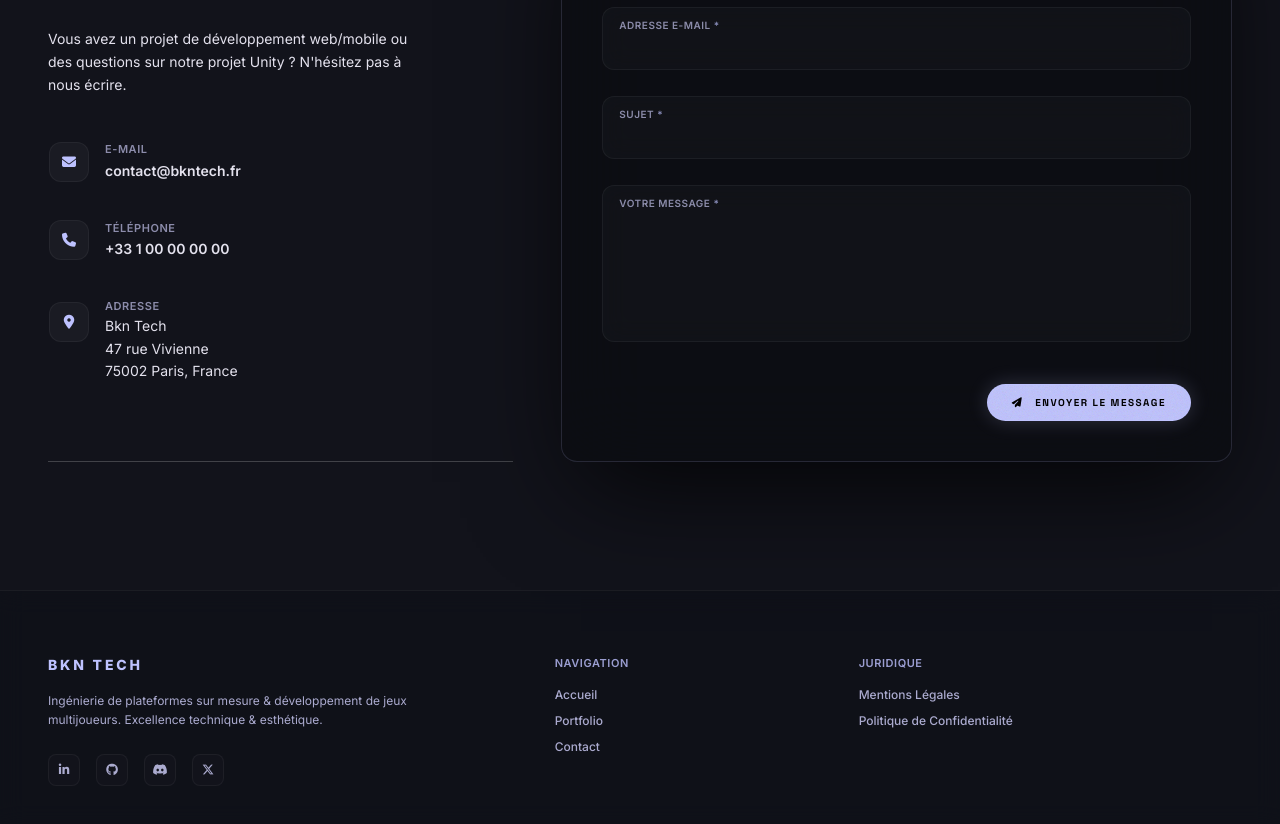
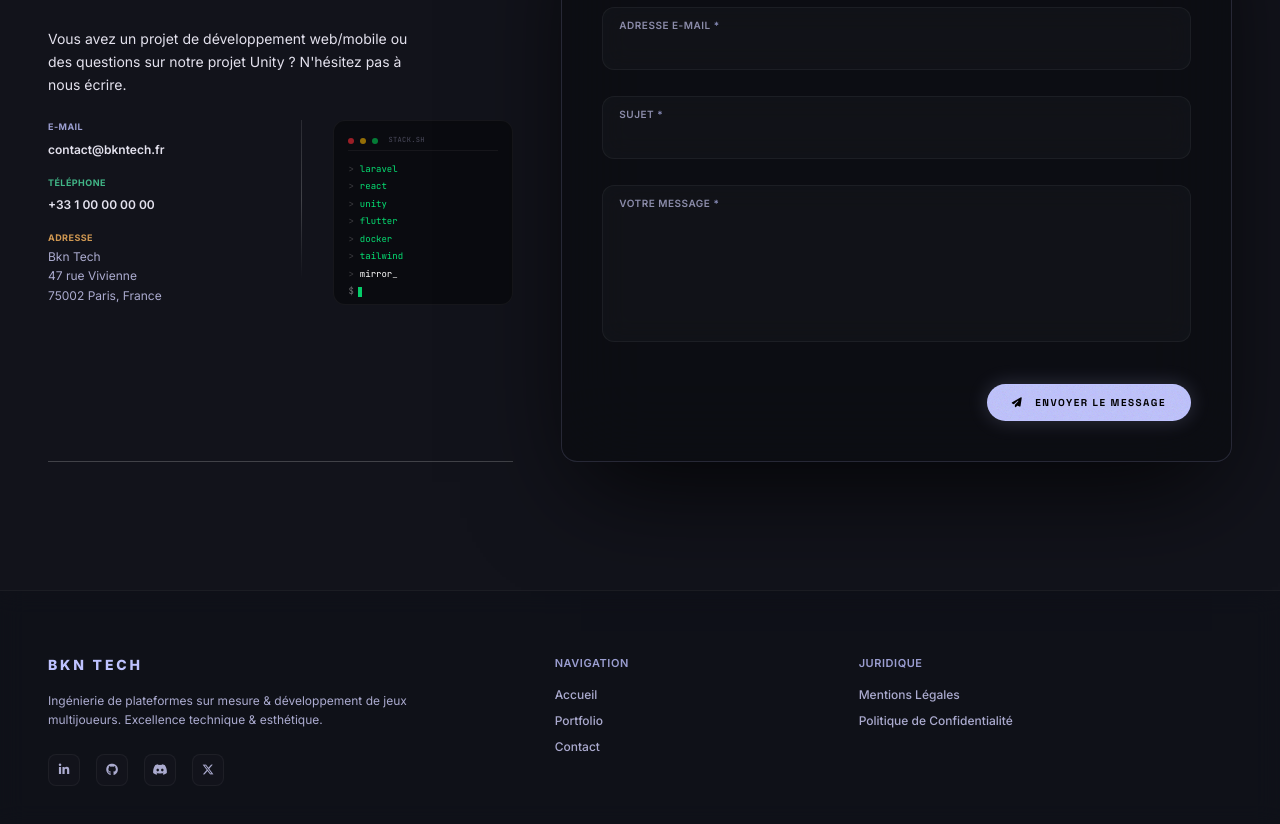
Before and after one commit to xhuriken/bkntechwebsite, a React (Vite) app: page / in a window 1280 px wide. Shown: the part 900-1724 px from the top of the page. Built offline with nearby package versions, Linux system fonts and the light colour scheme.

Commit message:
design: implement double panel contact section with interactive typing terminal stack, elevate Vacuum Protocol to featured project with CTAs, and custom style chrome selectors and badges in devlog

```diff
--- a/src/components/ContactForm.jsx
+++ b/src/components/ContactForm.jsx
@@ -30,6 +30,35 @@ async function solveChallenge(salt) {
     // Safety break to prevent freeze (though complexity 3 takes ~10-100ms)
     if (nonce > 50000) return { nonce, hash };
   }
+}
+
+/**
+ * A dynamic typing effect terminal list of technologies
+ */
+function TerminalList() {
+  const stack = ['laravel', 'react', 'unity', 'flutter', 'docker', 'tailwind', 'mirror'];
+  const [index, setIndex] = useState(0);
+
+  useEffect(() => {
+    const interval = setInterval(() => {
+      setIndex(prev => (prev + 1) % (stack.length + 3)); // +3 to pause at the end before loop reset
+    }, 900);
+    return () => clearInterval(interval);
+  }, []);
+
+  return (
+    <div className="flex flex-col gap-1 font-mono text-[9px] text-green-400">
+      {stack.slice(0, index + 1).map((item, idx) => (
+        <div key={idx} className="flex items-center gap-1.5">
+          <span className="text-white/20">&gt;</span>
+          <span className={idx === index ? "text-white" : ""}>
+            {item}
+            {idx === index && <span className="animate-pulse">_</span>}
+          </span>
+        </div>
+      ))}
+    </div>
+  );
 }
 
 export default function ContactForm() {
@@ -99,20 +128,21 @@ export default function ContactForm() {
       const salt = formData.email + Date.now();
       const powResult = await solveChallenge(salt);
 
-      setStatus('sending');
-      setStatusMessage("Envoi en cours...");
+      setStatusMessage("Envoi du message...");
 
-      // 2. Send payload to serverless route
+      // 2. Send request to endpoint
       const response = await fetch('/api/contact', {
         method: 'POST',
-        headers: { 'Content-Type': 'application/json' },
+        headers: {
+          'Content-Type': 'application/json'
+        },
         body: JSON.stringify({
           ...formData,
-          pow: powResult
+          powNonce: powResult.nonce,
+          powHash: powResult.hash,
+          powSalt: salt
         })
       });
-
-      const data = await response.json();
 
       if (response.ok) {
         setStatus('success');
@@ -124,13 +154,14 @@ export default function ContactForm() {
           bkn_website_bot_trap: ''
         });
       } else {
+        const errorData = await response.json();
         setStatus('error');
-        setStatusMessage(data.error || "Une erreur est survenue lors de l'envoi.");
+        setStatusMessage(errorData.error || "Une erreur est survenue lors de l'envoi.");
       }
     } catch (err) {
       console.error(err);
       setStatus('error');
-      setStatusMessage("Impossible de joindre le serveur de messagerie.");
+      setStatusMessage("Erreur de connexion avec le serveur.");
     }
   };
 
@@ -154,66 +185,70 @@ export default function ContactForm() {
               <span className="bg-gradient-to-r from-primary via-secondary to-tertiary bg-clip-text text-transparent">Ensemble</span>
             </h2>
 
-            <p className="text-on-surface text-sm font-normal leading-relaxed max-w-sm mb-8">
+            <p className="text-on-surface text-sm font-normal leading-relaxed max-w-sm mb-6">
               Vous avez un projet de développement web/mobile ou des questions sur notre projet Unity ? N'hésitez pas à nous écrire.
             </p>
 
-            {/* Obfuscated Contact Information Pins with Hover Actions */}
-            <div className="flex flex-col gap-3 items-start -mx-3">
-              {/* E-mail Pin */}
-              <motion.a
+            {/* Double Panel Layout with vertical separation */}
+            <div className="grid grid-cols-1 sm:grid-cols-12 gap-6 mt-6">
+              {/* Left Panel: Minimal details */}
+              <div className="sm:col-span-6 flex flex-col gap-4 justify-center pr-2">
+                <div className="group">
+                  <div className="text-[9px] font-sans font-bold uppercase tracking-wider text-primary/80 mb-0.5">E-mail</div>
+                  <a
                     href={`mailto:${emailText}`}
-                whileHover={{ x: 4 }}
-                className="flex items-center gap-4 p-3 rounded-2xl bg-transparent border border-transparent hover:bg-white/[0.03] hover:border-white/5 transition-all duration-300 group cursor-pointer"
+                    className="text-xs font-semibold text-on-surface hover:text-white transition-colors duration-200"
                   >
-                <div className="w-10 h-10 rounded-xl bg-surface-container-low border border-white/5 flex items-center justify-center text-primary group-hover:scale-105 group-hover:border-primary/45 group-hover:text-white transition-all duration-300">
-                  <i className="fa-solid fa-envelope text-sm"></i>
+                    {emailText || 'contact [at] bkntech.fr'}
+                  </a>
                 </div>
-                <div>
-                  <div className="text-[11px] font-sans font-semibold uppercase tracking-wider text-on-surface-variant/80 group-hover:text-primary transition-colors">E-mail</div>
-                  <span className="text-sm font-semibold text-on-surface group-hover:text-white transition-colors">
-                    {emailText || 'contact [at] bkntech.fr'}
-                  </span>
+
+                <div className="group">
+                  <div className="text-[9px] font-sans font-bold uppercase tracking-wider text-secondary/80 mb-0.5">Téléphone</div>
+                  <a
+                    href={`tel:${phoneText.replace(/\s/g, '')}`}
+                    className="text-xs font-semibold text-on-surface hover:text-white transition-colors duration-200"
+                  >
+                    {phoneText || '+33 1 00 00 00 00'}
+                  </a>
                 </div>
-              </motion.a>
 
-              {/* Téléphone Pin */}
-              <motion.a
-                href={`tel:${phoneText.replace(/\s/g, '')}`}
-                whileHover={{ x: 4 }}
-                className="flex items-center gap-4 p-3 rounded-2xl bg-transparent border border-transparent hover:bg-white/[0.03] hover:border-white/5 transition-all duration-300 group cursor-pointer"
-              >
-                <div className="w-10 h-10 rounded-xl bg-surface-container-low border border-white/5 flex items-center justify-center text-primary group-hover:scale-105 group-hover:border-primary/45 group-hover:text-white transition-all duration-300">
-                  <i className="fa-solid fa-phone text-sm"></i>
-                </div>
-                <div>
-                  <div className="text-[11px] font-sans font-semibold uppercase tracking-wider text-on-surface-variant/80 group-hover:text-primary transition-colors">Téléphone</div>
-                  <span className="text-sm font-semibold text-on-surface group-hover:text-white transition-colors">
-                    {phoneText || '+33 1 00 00 00 00'}
-                  </span>
-                </div>
-              </motion.a>
-
-              {/* Localisation Pin */}
-              <motion.a
+                <div className="group">
+                  <div className="text-[9px] font-sans font-bold uppercase tracking-wider text-tertiary/80 mb-0.5">Adresse</div>
+                  <a
                     href="https://maps.google.com/?q=BKN+Tech+47+rue+Vivienne+75002+Paris"
                     target="_blank"
                     rel="noopener noreferrer"
-                whileHover={{ x: 4 }}
-                className="flex items-start gap-4 p-3 rounded-2xl bg-transparent border border-transparent hover:bg-white/[0.03] hover:border-white/5 transition-all duration-300 group cursor-pointer"
+                    className="text-xs font-normal text-on-surface-variant leading-relaxed hover:text-white transition-colors duration-200 block"
                   >
-                <div className="w-10 h-10 rounded-xl bg-surface-container-low border border-white/5 flex items-center justify-center text-primary mt-1 group-hover:scale-105 group-hover:border-primary/45 group-hover:text-white transition-all duration-300">
-                  <i className="fa-solid fa-location-dot text-sm"></i>
-                </div>
-                <div>
-                  <div className="text-[11px] font-sans font-semibold uppercase tracking-wider text-on-surface-variant/80 group-hover:text-primary transition-colors">Adresse</div>
-                  <div className="text-sm font-normal text-on-surface leading-relaxed group-hover:text-white transition-colors">
                     Bkn Tech<br />
                     47 rue Vivienne<br />
                     75002 Paris, France
+                  </a>
                 </div>
               </div>
-              </motion.a>
+
+              {/* Vertical Divider */}
+              <div className="hidden sm:block sm:col-span-1 justify-self-center w-px h-[160px] bg-gradient-to-b from-white/10 via-white/20 to-transparent" />
+
+              {/* Right Panel: Thin Mini-Terminal */}
+              <div className="sm:col-span-5 flex flex-col justify-stretch">
+                <div className="flex-grow flex flex-col bg-black/40 border border-white/5 rounded-xl p-3.5 font-mono text-[9px] text-green-400 select-none shadow-inner h-[160px] justify-between">
+                  <div className="flex flex-col gap-1.5">
+                    <div className="flex items-center gap-1.5 text-on-surface-variant/40 border-b border-white/5 pb-1 mb-1.5">
+                      <span className="w-1.5 h-1.5 rounded-full bg-red-500/60" />
+                      <span className="w-1.5 h-1.5 rounded-full bg-yellow-500/60" />
+                      <span className="w-1.5 h-1.5 rounded-full bg-green-500/60" />
+                      <span className="text-[7px] uppercase tracking-wider ml-1 text-on-surface-variant/40">stack.sh</span>
+                    </div>
+                    <TerminalList />
+                  </div>
+                  <div className="flex items-center gap-1 mt-1 text-white/40">
+                    <span>$</span>
+                    <span className="w-1 h-2.5 bg-green-400 animate-pulse" />
+                  </div>
+                </div>
+              </div>
             </div>
           </div>
 
--- a/src/pages/Portfolio.jsx
+++ b/src/pages/Portfolio.jsx
@@ -40,7 +40,6 @@ export default function Portfolio() {
   }, []);
 
   const categories = [
-    { key: 'gaming', title: t('portfolio.categories.gaming'), color: 'from-primary/20 to-transparent' },
     { key: 'website', title: t('portfolio.categories.website'), color: 'from-secondary/20 to-transparent' },
     { key: 'ai-agent', title: t('portfolio.categories.ai-agent'), color: 'from-tertiary/20 to-transparent' },
     { key: 'mobile', title: t('portfolio.categories.mobile'), color: 'from-primary/20 to-transparent' }
@@ -103,6 +102,81 @@ export default function Portfolio() {
           animate="visible"
           className="flex flex-col gap-16 md:gap-20"
         >
+          {/* Projet à la une : Vacuum Protocol */}
+          <motion.div
+            variants={sectionVariants}
+            className="w-full bg-surface-container-low/40 backdrop-blur-md border border-white/5 hover:border-primary/10 rounded-2xl p-6 md:p-8 flex flex-col md:flex-row gap-8 items-stretch relative overflow-hidden transition-all duration-300"
+          >
+            {/* Ambient background decorative glow */}
+            <div className="absolute top-0 right-0 w-[300px] h-[300px] bg-primary/5 rounded-full filter blur-[80px] pointer-events-none" />
+
+            {/* Left side: Cinematic Banner Image/Thumbnail */}
+            <div className="md:w-1/2 aspect-video overflow-hidden rounded-xl border border-white/5 relative bg-black/40 flex-shrink-0">
+              <img
+                src="https://images.unsplash.com/photo-1538481199705-c710c4e965fc?q=80&w=800"
+                alt="Vacuum Protocol"
+                className="w-full h-full object-cover hover:scale-102 transition-transform duration-700"
+              />
+              <div className="absolute top-3 left-3 bg-primary text-black font-sans font-bold text-[9px] uppercase tracking-wider px-2.5 py-1 rounded-lg">
+                Projet à la une
+              </div>
+            </div>
+
+            {/* Right side: Information and CTAs */}
+            <div className="md:w-1/2 flex flex-col justify-between gap-6 py-2">
+              <div className="flex flex-col gap-3">
+                <div className="flex items-center gap-2">
+                  <span className="text-[10px] font-sans font-bold uppercase tracking-widest text-primary">
+                    Unity Game Development
+                  </span>
+                  <span className="text-[10px] text-on-surface-variant/40">•</span>
+                  <span className="text-[10px] font-sans text-on-surface-variant/60">
+                    Production active
+                  </span>
+                </div>
+
+                <h2 className="font-sans font-extrabold text-2xl md:text-3xl uppercase tracking-tight text-on-surface">
+                  Vacuum Protocol
+                </h2>
+
+                <p className="text-xs md:text-sm font-sans font-normal text-on-surface-variant leading-relaxed">
+                  Un jeu de tir tactique multijoueur compétitif en 3D développé sous Unity HDRP. Explorez notre cycle de développement à long terme, nos optimisations netcode et nos avancées d'intégration de gameplay.
+                </p>
+
+                {/* Tech badges */}
+                <div className="flex flex-wrap gap-2 mt-1">
+                  <span className="text-[9px] font-sans font-semibold px-2.5 py-0.5 bg-surface border border-white/5 rounded-full text-on-surface-variant/80 uppercase tracking-wide">Unity</span>
+                  <span className="text-[9px] font-sans font-semibold px-2.5 py-0.5 bg-surface border border-white/5 rounded-full text-on-surface-variant/80 uppercase tracking-wide">C#</span>
+                  <span className="text-[9px] font-sans font-semibold px-2.5 py-0.5 bg-surface border border-white/5 rounded-full text-on-surface-variant/80 uppercase tracking-wide">Mirror Netcode</span>
+                  <span className="text-[9px] font-sans font-semibold px-2.5 py-0.5 bg-surface border border-white/5 rounded-full text-on-surface-variant/80 uppercase tracking-wide">3D Physics</span>
+                </div>
+              </div>
+
+              {/* CTA Buttons */}
+              <div className="flex flex-wrap gap-4 mt-auto">
+                <Link
+                  to="/portfolio/section/gaming"
+                  className="inline-flex items-center justify-center gap-2 px-5 py-2.5 rounded-xl bg-primary text-black font-sans font-bold text-xs uppercase tracking-wider hover:bg-primary/95 transition-all duration-300 shadow-lg cursor-pointer group"
+                >
+                  <span>Visiter le Devlog</span>
+                  <svg className="w-3.5 h-3.5 group-hover:translate-x-1 transition-transform text-black" fill="none" stroke="currentColor" viewBox="0 0 24 24" strokeWidth="2.5">
+                    <path strokeLinecap="round" strokeLinejoin="round" d="M13.5 4.5L21 12m0 0l-7.5 7.5M21 12H3" />
+                  </svg>
+                </Link>
+
+                <a
+                  href="https://discord.gg/bkntech"
+                  target="_blank"
+                  rel="noopener noreferrer"
+                  className="inline-flex items-center justify-center gap-2 px-5 py-2.5 rounded-xl bg-surface border border-white/10 hover:border-white/30 text-on-surface font-sans font-semibold text-xs uppercase tracking-wider transition-colors cursor-pointer group"
+                >
+                  <i className="fa-brands fa-discord text-sm text-primary"></i>
+                  <span>Rejoindre le Discord</span>
+                </a>
+              </div>
+            </div>
+          </motion.div>
+
           {categories.map((cat) => {
             const catPosts = posts.filter(p => p.category === cat.key);
 
@@ -138,9 +212,10 @@ export default function Portfolio() {
                     {/* Carousel Scroll Wrapper */}
                     <div className="flex gap-6 overflow-x-auto pb-4 scrollbar-thin scrollbar-thumb-white/10 scrollbar-track-transparent snap-x snap-mandatory scroll-smooth -mx-6 px-6 md:mx-0 md:px-0">
                       {catPosts.map((post) => (
-                        <div
+                        <Link
+                          to={`/portfolio/section/${post.category}`}
                           key={post.id}
-                          className="snap-start flex-shrink-0 w-[290px] sm:w-[350px] bg-surface-container-low/45 backdrop-blur-md border border-white/5 hover:border-primary/20 rounded-2xl overflow-hidden hover:shadow-xl transition-all duration-300 flex flex-col group"
+                          className="snap-start flex-shrink-0 w-[290px] sm:w-[350px] bg-surface-container-low/45 backdrop-blur-md border border-white/5 hover:border-primary/20 rounded-2xl overflow-hidden hover:shadow-xl transition-all duration-300 flex flex-col group cursor-pointer"
                         >
                           {/* Image/Video banner preview */}
                           <div className="relative aspect-video overflow-hidden bg-black/40">
@@ -190,7 +265,7 @@ export default function Portfolio() {
                               )}
                             </div>
                           </div>
-                        </div>
+                        </Link>
                       ))}
                     </div>
                   </div>
```
Also changed, not shown: src/pages/GamingDevlog.jsx (+61 -27 lines), 1 other file (tests, documents, lock files or other folders). Lines whose indentation alone changed are shown as unchanged.
